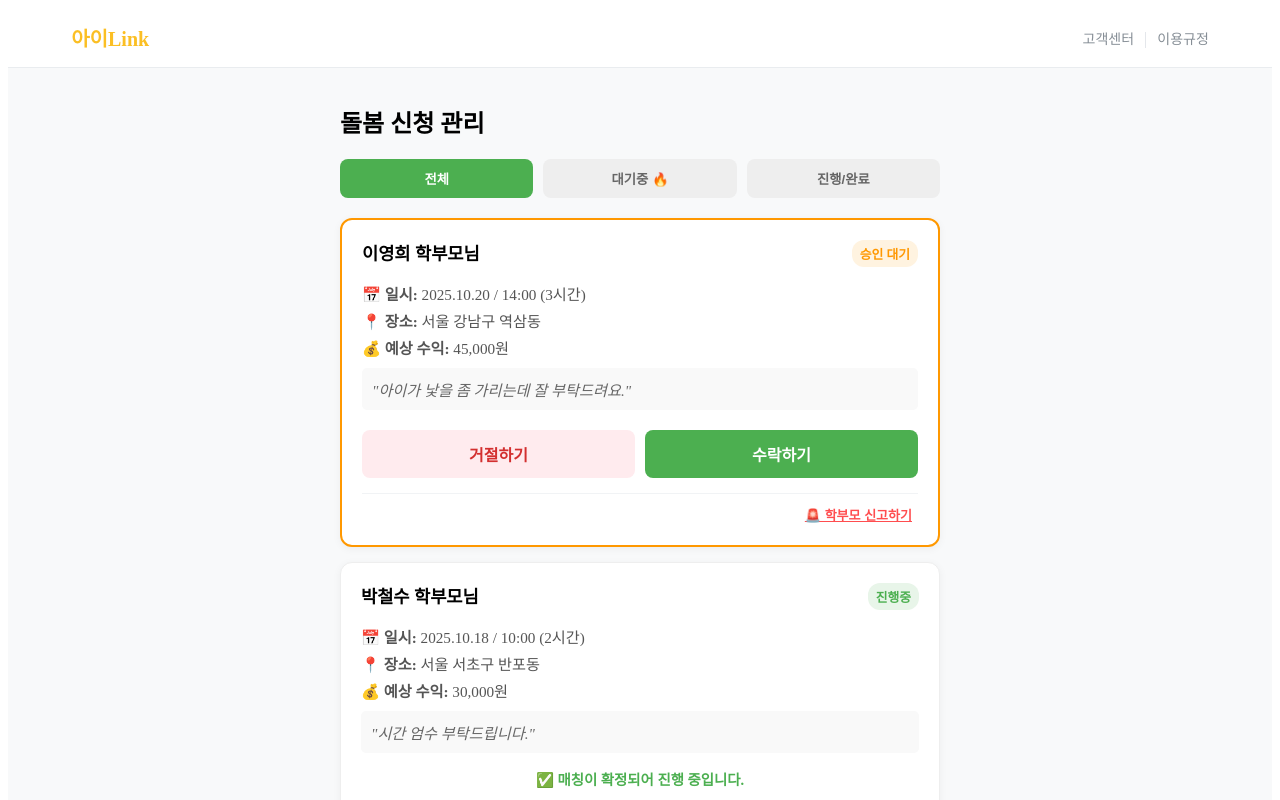
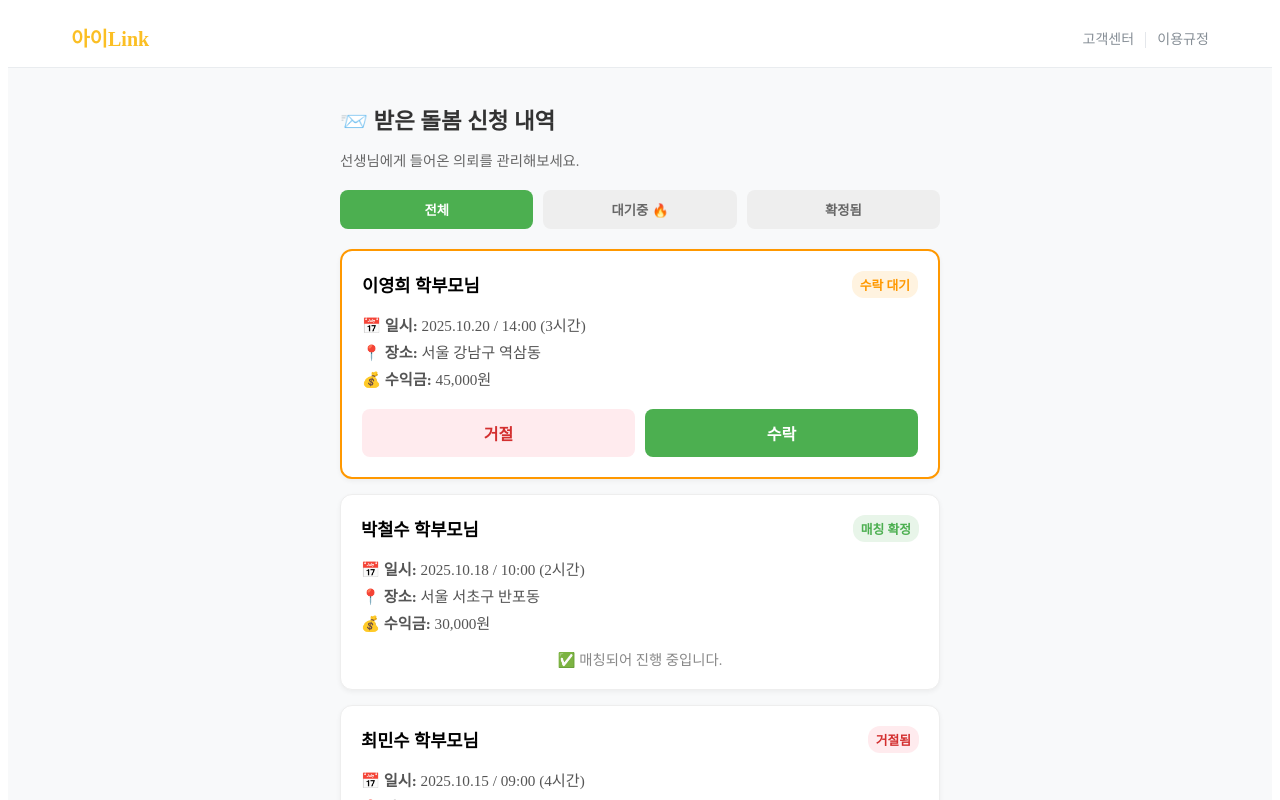
Before and after one commit to uu2m6/i-link-web, a Vue app: page /teacher/history in a window 1280 px wide. Shown: the top 800 px of the page. Built offline with nearby package versions, Linux system fonts and the light colour scheme; sample sign-in values are in the browser's storage.

Commit message:
Add files via upload

```diff
--- a/src/views/TeacherHistoryView.vue
+++ b/src/views/TeacherHistoryView.vue
@@ -2,12 +2,15 @@
   <div class="manage-page">
     <TheHeader />
     <main class="manage-container">
-      <h1>돌봄 신청 관리</h1>
+      <div class="page-header">
+        <h1>📨 받은 돌봄 신청 내역</h1>
+        <p>선생님에게 들어온 의뢰를 관리해보세요.</p>
+      </div>
 
       <div class="tabs">
         <button :class="{ active: currentFilter === 'all' }" @click="currentFilter = 'all'">전체</button>
         <button :class="{ active: currentFilter === 'pending' }" @click="currentFilter = 'pending'">대기중 🔥</button>
-        <button :class="{ active: currentFilter === 'confirmed' }" @click="currentFilter = 'confirmed'">진행/완료</button>
+        <button :class="{ active: currentFilter === 'confirmed' }" @click="currentFilter = 'confirmed'">확정됨</button>
       </div>
 
       <div class="request-list">
@@ -25,27 +28,16 @@
           <div class="card-body">
             <p><strong>📅 일시:</strong> {{ req.date }} / {{ req.time }}</p>
             <p><strong>📍 장소:</strong> {{ req.location }}</p>
-            <p><strong>💰 예상 수익:</strong> {{ req.pay.toLocaleString() }}원</p>
-            <p class="message">"{{ req.message }}"</p>
+            <p><strong>💰 수익금:</strong> {{ req.pay.toLocaleString() }}원</p>
           </div>
 
           <div v-if="req.status === 'pending'" class="action-buttons">
-            <button class="btn-reject" @click="handleReject(req.id)">거절하기</button>
-            <button class="btn-accept" @click="handleAccept(req.id)">수락하기</button>
+            <button class="btn-reject" @click="handleReject(req.id)">거절</button>
+            <button class="btn-accept" @click="handleAccept(req.id)">수락</button>
           </div>
 
-          <div v-else-if="req.status === 'in-progress'" class="info-msg">
-            ✅ 매칭이 확정되어 진행 중입니다.
-          </div>
-
-          <div v-else-if="req.status === 'rejected'" class="info-msg rejected">
-            ❌ 거절한 요청입니다.
-          </div>
-
-          <div class="report-area">
-            <button class="btn-text-report" @click="openReportModal(req)">
-              🚨 학부모 신고하기
-            </button>
+          <div v-else class="status-msg">
+            {{ req.status === 'in-progress' ? '✅ 매칭되어 진행 중입니다.' : '❌ 거절/취소된 건입니다.' }}
           </div>
         </div>
 
@@ -53,63 +45,46 @@
           <p>해당하는 신청 내역이 없습니다.</p>
         </div>
       </div>
-
-      <ReportModal
-        :isVisible="reportModal.visible"
-        :targetName="reportModal.targetName"
-        :targetId="reportModal.targetId"
-        @close="closeReportModal"
-      />
     </main>
   </div>
 </template>
 
 <script>
 import TheHeader from '@/components/TheHeader.vue';
-import ReportModal from '@/components/ReportModal.vue';
 
 export default {
-  components: { TheHeader, ReportModal },
+  components: { TheHeader },
   data() {
     return {
       currentFilter: 'all',
-      // 신고 모달 상태
-      reportModal: {
-        visible: false,
-        targetName: '',
-        targetId: null
-      },
-      // 더미 데이터 (실제로는 API에서 가져옵니다)
+      // 선생님용 데이터 (학부모 이름이 들어있음)
       requests: [
         {
           id: 1,
-          parentName: '이영희',
+          parentName: '이영희', // 학부모 이름
           status: 'pending',
           date: '2025.10.20',
           time: '14:00 (3시간)',
           location: '서울 강남구 역삼동',
-          pay: 45000,
-          message: '아이가 낯을 좀 가리는데 잘 부탁드려요.'
+          pay: 45000
         },
         {
           id: 2,
-          parentName: '박철수',
+          parentName: '박철수', // 학부모 이름
           status: 'in-progress',
           date: '2025.10.18',
           time: '10:00 (2시간)',
           location: '서울 서초구 반포동',
-          pay: 30000,
-          message: '시간 엄수 부탁드립니다.'
+          pay: 30000
         },
         {
           id: 3,
-          parentName: '최민수',
+          parentName: '최민수', // 학부모 이름
           status: 'rejected',
           date: '2025.10.15',
           time: '09:00 (4시간)',
           location: '서울 송파구 잠실동',
-          pay: 60000,
-          message: ''
+          pay: 60000
         }
       ]
     };
@@ -118,55 +93,26 @@ export default {
     filteredRequests() {
       if (this.currentFilter === 'all') return this.requests;
       if (this.currentFilter === 'pending') return this.requests.filter(r => r.status === 'pending');
-      if (this.currentFilter === 'confirmed') return this.requests.filter(r => r.status === 'in-progress' || r.status === 'completed');
+      if (this.currentFilter === 'confirmed') return this.requests.filter(r => r.status === 'in-progress');
       return this.requests;
     }
   },
   methods: {
     getStatusText(status) {
-      const map = {
-        'pending': '승인 대기',
-        'in-progress': '진행중',
-        'completed': '완료됨',
-        'rejected': '거절됨'
-      };
+      const map = { 'pending': '수락 대기', 'in-progress': '매칭 확정', 'rejected': '거절됨' };
       return map[status] || status;
     },
-
-    // 수락 로직
     handleAccept(id) {
-      if (confirm('이 돌봄 신청을 수락하시겠습니까?')) {
-        const target = this.requests.find(r => r.id === id);
-        if (target) {
-          target.status = 'in-progress';
-          alert('신청을 수락했습니다! 학부모님께 알림이 전송됩니다.');
-        }
+      if(confirm('수락하시겠습니까?')) {
+        const item = this.requests.find(r => r.id === id);
+        if(item) item.status = 'in-progress';
       }
     },
-
-    // 거절 로직
     handleReject(id) {
-      if (confirm('정말 거절하시겠습니까? 이 작업은 되돌릴 수 없습니다.')) {
-        const target = this.requests.find(r => r.id === id);
-        if (target) {
-          target.status = 'rejected';
-          alert('신청을 거절했습니다.');
-        }
+      if(confirm('거절하시겠습니까?')) {
+        const item = this.requests.find(r => r.id === id);
+        if(item) item.status = 'rejected';
       }
-    },
-
-    // 신고 모달 열기
-    openReportModal(req) {
-      this.reportModal.targetName = req.parentName;
-      this.reportModal.targetId = req.id;
-      this.reportModal.visible = true;
-    },
-
-    // 신고 모달 닫기
-    closeReportModal() {
-      this.reportModal.visible = false;
-      this.reportModal.targetName = '';
-      this.reportModal.targetId = null;
     }
   }
 };
@@ -175,66 +121,30 @@ export default {
 <style scoped>
 .manage-page { background-color: #f8f9fa; min-height: 100vh; }
 .manage-container { max-width: 600px; margin: 0 auto; padding: 20px; }
-
-h1 { font-size: 1.5rem; margin-bottom: 20px; }
+.page-header h1 { font-size: 1.4rem; margin-bottom: 5px; color: #333; }
+.page-header p { color: #666; margin-bottom: 20px; font-size: 0.9rem; }
 
 .tabs { display: flex; gap: 10px; margin-bottom: 20px; }
-.tabs button {
-  flex: 1; padding: 10px; border: none; background: #eee; border-radius: 8px;
-  cursor: pointer; font-weight: bold; color: #666; transition: 0.2s;
-}
-.tabs button.active { background: #4CAF50; color: white; }
+.tabs button { flex: 1; padding: 10px; border: none; background: #eee; border-radius: 8px; cursor: pointer; font-weight: bold; color: #666; }
+.tabs button.active { background: #4CAF50; color: white; } /* 선생님 테마색(초록) */
 
-.request-card {
-  background: white; border-radius: 12px; padding: 20px; margin-bottom: 15px;
-  box-shadow: 0 2px 8px rgba(0,0,0,0.05); border: 1px solid #eee;
-}
+.request-card { background: white; border-radius: 12px; padding: 20px; margin-bottom: 15px; border: 1px solid #eee; box-shadow: 0 2px 5px rgba(0,0,0,0.05); }
 .request-card.highlight { border: 2px solid #FF9800; }
 
-.card-header { display: flex; justify-content: space-between; margin-bottom: 15px; }
+.card-header { display: flex; justify-content: space-between; margin-bottom: 15px; align-items: center; }
 .parent-name { font-size: 1.1rem; font-weight: bold; }
-
 .status-badge { font-size: 0.8rem; padding: 4px 8px; border-radius: 12px; font-weight: bold; }
 .status-badge.pending { background: #FFF3E0; color: #FF9800; }
 .status-badge.in-progress { background: #E8F5E9; color: #4CAF50; }
 .status-badge.rejected { background: #FFEBEE; color: #D32F2F; }
 
 .card-body p { margin: 5px 0; color: #555; font-size: 0.95rem; }
-.card-body .message {
-  background: #f9f9f9; padding: 10px; border-radius: 5px;
-  margin-top: 10px; font-style: italic; color: #666;
-}
 
 .action-buttons { display: flex; gap: 10px; margin-top: 20px; }
-.action-buttons button {
-  flex: 1; padding: 12px; border: none; border-radius: 8px;
-  font-weight: bold; cursor: pointer; font-size: 1rem;
-}
+.action-buttons button { flex: 1; padding: 12px; border: none; border-radius: 8px; font-weight: bold; cursor: pointer; font-size: 1rem; }
 .btn-accept { background: #4CAF50; color: white; }
-.btn-accept:hover { background: #43A047; }
 .btn-reject { background: #ffebee; color: #d32f2f; }
-.btn-reject:hover { background: #ffcdd2; }
 
-.info-msg { margin-top: 15px; text-align: center; color: #4CAF50; font-weight: bold; font-size: 0.9rem; }
-.info-msg.rejected { color: #d32f2f; }
-
-/* 신고 버튼 스타일 */
-.report-area {
-  margin-top: 15px;
-  padding-top: 10px;
-  border-top: 1px solid #f1f3f5;
-  text-align: right;
-}
-.btn-text-report {
-  background: none;
-  border: none;
-  color: #ff4d4f;
-  font-size: 13px;
-  font-weight: 600;
-  cursor: pointer;
-  text-decoration: underline;
-}
-.btn-text-report:hover { color: #d32f2f; }
-
+.status-msg { margin-top: 15px; text-align: center; color: #888; font-size: 0.9rem; }
 .empty-state { text-align: center; padding: 40px 0; color: #888; }
 </style>
--- a/src/views/TeacherProfileEdit.vue
+++ b/src/views/TeacherProfileEdit.vue
@@ -114,7 +114,7 @@
 </template>
 
 <script>
-import { regionData } from '../data/regions.js'; // 회원가입과 동일한 지역 데이터 사용
+import { regionData } from '../data/regions.js';
 
 export default {
   data() {
```
Also changed, not shown: src/router/index.js (+21 -14 lines).
